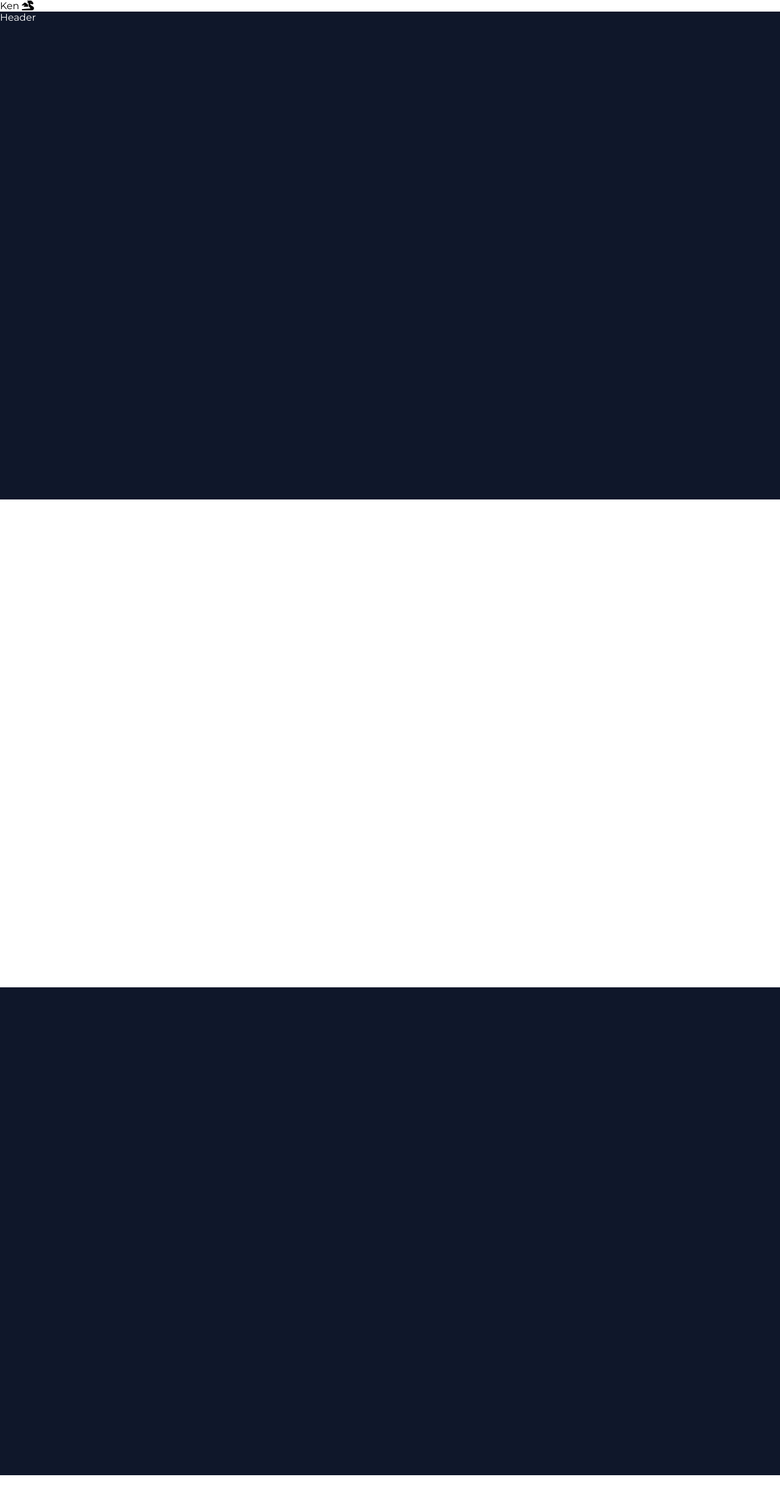
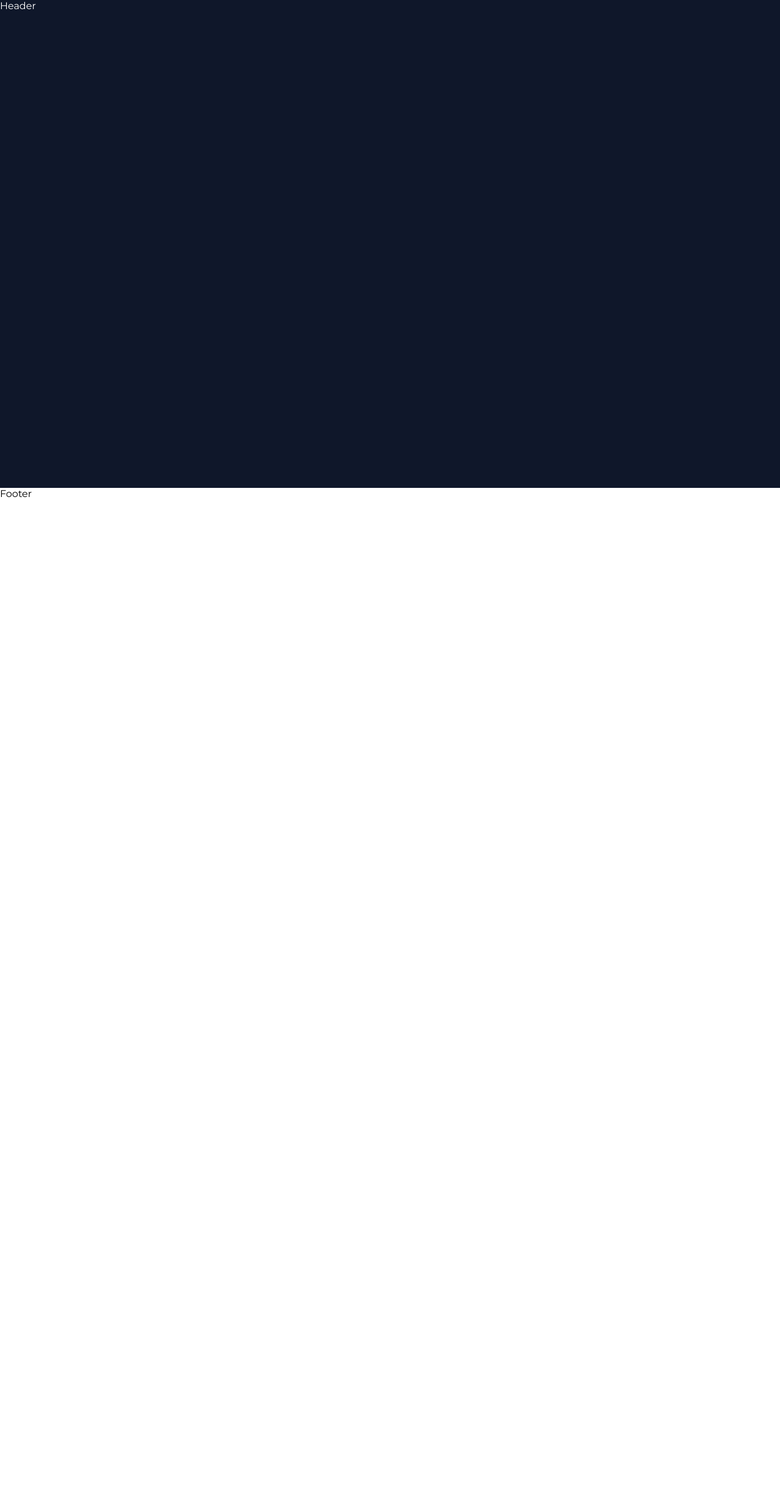
Before and after one commit to DragonSenses/react-portfolio, a React (Create React App) app: page / in a window 1280 px wide. Shown: the top 2458 px of the page at 61% size. After the commit the page ends 819 px from the top, so only its background shows below. Built offline with nearby package versions, Linux system fonts and the light colour scheme.

Commit message:
Update App.js
Add footer. Fix alternating sections with (2n+1)

```diff
--- a/public/index.html
+++ b/public/index.html
@@ -41,9 +41,19 @@
         min-height: 100vh;
       }
 
-      section:nth-child(2n) {
+      section:nth-child(2n+1) {
         background: #0f172a;
         color: white;
+      }
+
+      .App {
+        display: flex;
+        flex-direction: column;
+        min-height: 100vh;
+      }
+
+      main {
+        flex: 1;
       }
 
     </style>
--- a/src/App.js
+++ b/src/App.js
@@ -1,18 +1,13 @@
+import Footer from "./components/Footer";
 import Header from "./components/Header";
 
 function App() {
   return (
     <div className="App">
-      Ken <i class="fa-solid fa-dragon"></i>
-      <Header />
-      <section></section>
-      <section></section>
-      <section></section>
-      <section></section>
-      <section></section>
-      <section></section>
-      <section></section>
-      <section></section>
+      <main>
+        <Header />
+      </main>
+      <Footer />
     </div>
   );
 }
```
